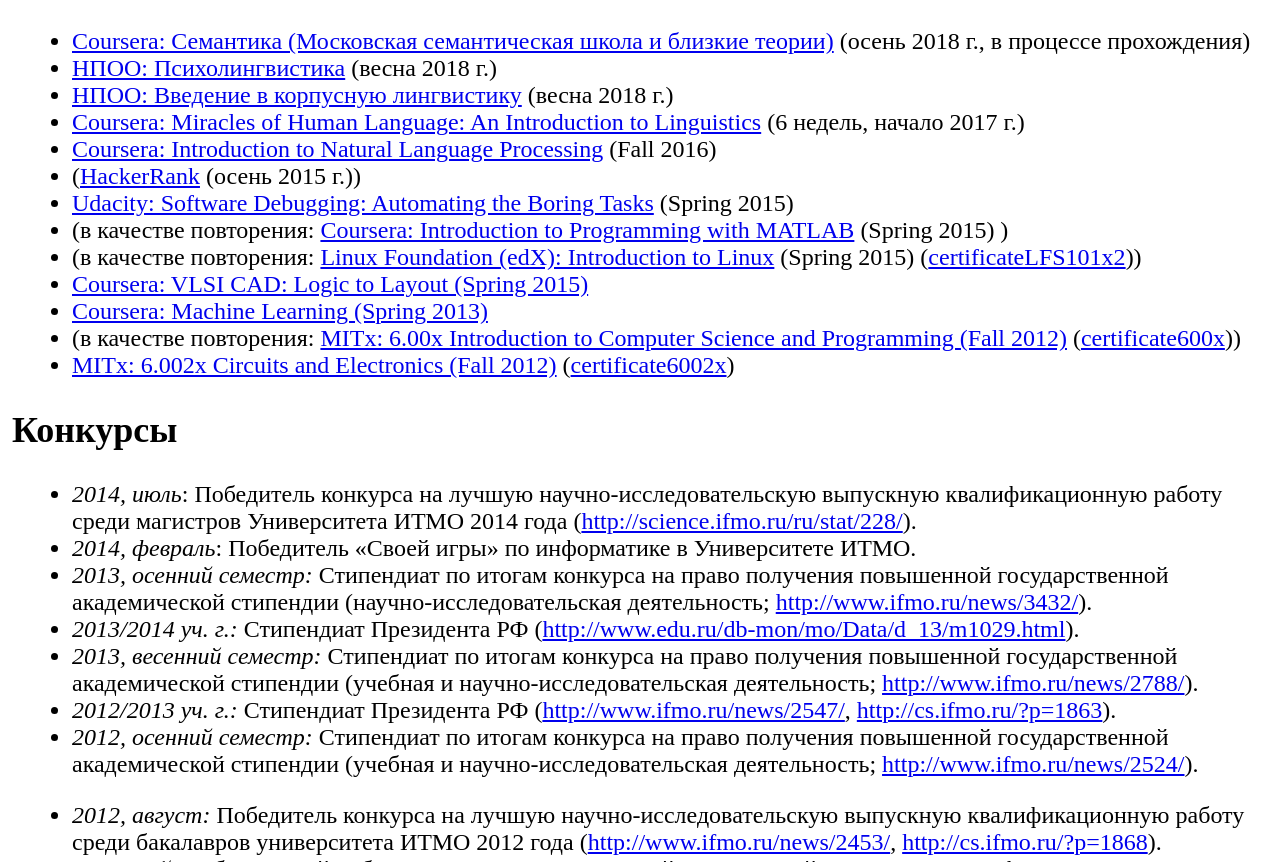
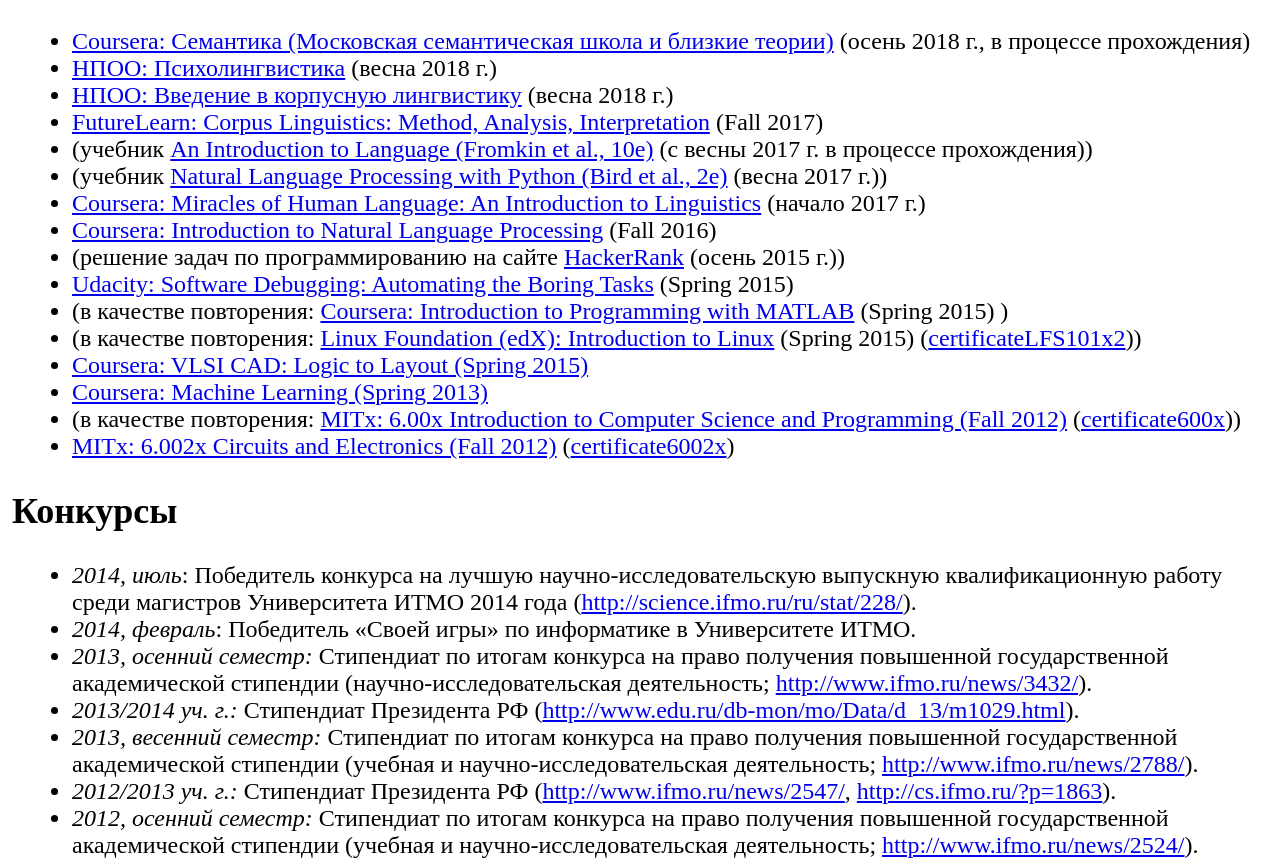
Before and after one commit to kbulygin/kbulygin.github.io, a plain HTML site: page index.html in a window 1280 px wide. Shown: the part 1531-2393 px from the top of the page. Drawn offline with Linux system fonts and the light colour scheme.

Commit message:
Add files via upload

```diff
--- a/index.html
+++ b/index.html
@@ -424,9 +424,12 @@ ul.auto-toc {
 <li><a class="reference external" href="https://www.coursera.org/learn/moscow-semantic-school">Coursera: Семантика (Московская семантическая школа и близкие теории)</a> (осень 2018 г., в процессе прохождения)</li>
 <li><a class="reference external" href="https://openedu.ru/course/spbu/PSYLING/">НПОО: Психолингвистика</a> (весна 2018 г.)</li>
 <li><a class="reference external" href="https://openedu.ru/course/hse/CORPUS/">НПОО: Введение в корпусную лингвистику</a> (весна 2018 г.)</li>
-<li><a class="reference external" href="https://www.coursera.org/learn/human-language">Coursera: Miracles of Human Language: An Introduction to Linguistics</a> (6 недель, начало 2017 г.)</li>
+<li><a class="reference external" href="https://www.futurelearn.com/courses/corpus-linguistics">FutureLearn: Corpus Linguistics: Method, Analysis, Interpretation</a> (Fall 2017)</li>
+<li>(учебник <a class="reference external" href="https://books.google.com/books?id=rM_ntI7923AC">An Introduction to Language (Fromkin et al., 10e)</a> (с весны 2017 г. в процессе прохождения))</li>
+<li>(учебник <a class="reference external" href="https://www.nltk.org/book/">Natural Language Processing with Python (Bird et al., 2e)</a> (весна 2017 г.))</li>
+<li><a class="reference external" href="https://www.coursera.org/learn/human-language">Coursera: Miracles of Human Language: An Introduction to Linguistics</a> (начало 2017 г.)</li>
 <li><a class="reference external" href="https://www.class-central.com/course/coursera-introduction-to-natural-language-processing-3332">Coursera: Introduction to Natural Language Processing</a> (Fall 2016)</li>
-<li>(<a class="reference external" href="https://www.hackerrank.com/kbulygin">HackerRank</a> (осень 2015 г.))</li>
+<li>(решение задач по программированию на сайте <a class="reference external" href="https://www.hackerrank.com/kbulygin">HackerRank</a> (осень 2015 г.))</li>
 <li><a class="reference external" href="https://www.udacity.com/course/software-debugging--cs259">Udacity: Software Debugging: Automating the Boring Tasks</a> (Spring 2015)</li>
 <li>(в качестве повторения: <a class="reference external" href="https://www.coursera.org/course/matlab">Coursera: Introduction to Programming with MATLAB</a> (Spring 2015) )</li>
 <li>(в качестве повторения: <a class="reference external" href="https://www.edx.org/course/introduction-linux-linuxfoundationx-lfs101x-2">Linux Foundation (edX): Introduction to Linux</a> (Spring 2015) (<a class="reference external" href="https://verify.edx.org/cert/6fc3b6193b524f728396483013ce59e6">certificateLFS101x2</a>))</li>
@@ -719,10 +722,9 @@ ISBN 978-5-906781-60-4.</li>
 <h1><a class="toc-backref" href="#id41">Контакты</a></h1>
 <ul class="simple">
 <li>Gmail: kirill.bulygin</li>
-<li>Skype: kbulygin</li>
 <li>ВК: <a class="reference external" href="http://vk.com/kbulygin">http://vk.com/kbulygin</a></li>
 </ul>
-<p><em>Последнее изменение страницы:</em> 2018-11-22 21:47 (UTC+5).</p>
+<p><em>Последнее изменение страницы:</em> 2018-11-23 14:56 (UTC+5).</p>
 <!-- Start of StatCounter Code for Default Guide -->
 <script type="text/javascript">
 var sc_project=10687276;
```
